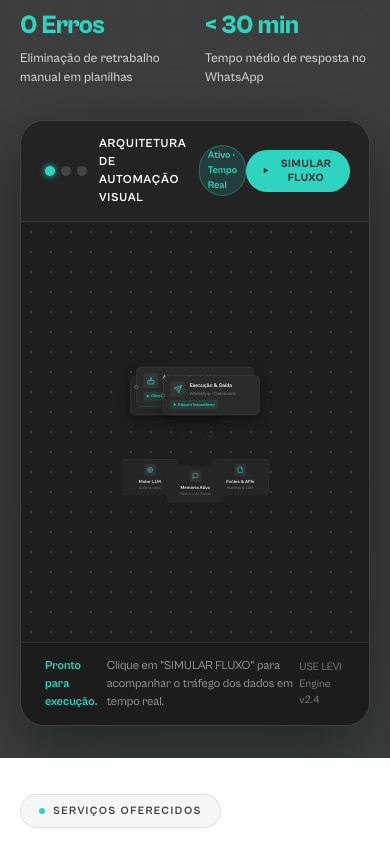
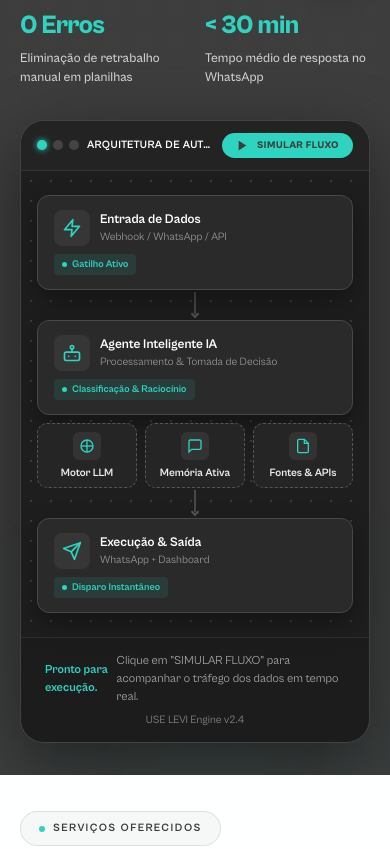
Before and after one commit to gibsonpaiva/use-levi, a website built with Vite: page index.html in a window 390 px wide. Shown: the part 840-1689 px from the top of the page. Built offline with nearby package versions, Linux system fonts and the light colour scheme; some packages are replaced by stand-ins of ours.

Commit message:
fluxo melhorado para o celular

```diff
--- a/index.html
+++ b/index.html
@@ -218,6 +218,12 @@
                 <div class="node-port port-right"></div>
               </div>
 
+              <!-- Conector Vertical Mobile 1 (Gatilho -> IA) -->
+              <div class="mobile-flow-connector" id="mobileWire1">
+                <div class="mobile-connector-line"></div>
+                <div class="mobile-connector-arrow"></div>
+              </div>
+
               <!-- NÓ 2: AGENTE DE INTELIGÊNCIA ARTIFICIAL -->
               <div class="n8n-node node-agent" id="nodeAgent">
                 <div class="node-card-inner">
@@ -248,6 +254,7 @@
               </div>
 
               <!-- SUB-NÓS CONECTADOS AO AGENTE DE IA -->
+              <div class="sub-nodes-container">
                 <!-- Sub 1: Modelo IA -->
                 <div class="sub-node sub-model" id="subModel">
                   <div class="sub-node-icon">
@@ -282,6 +289,13 @@
                   </div>
                   <div class="sub-node-name">Fontes & APIs</div>
                   <div class="sub-node-desc">Planilhas & CRM</div>
+                </div>
+              </div>
+
+              <!-- Conector Vertical Mobile 2 (IA -> Saída) -->
+              <div class="mobile-flow-connector" id="mobileWire2">
+                <div class="mobile-connector-line"></div>
+                <div class="mobile-connector-arrow"></div>
               </div>
 
               <!-- NÓ 3: AÇÃO DE SAÍDA -->
--- a/script.js
+++ b/script.js
@@ -86,6 +86,8 @@ document.addEventListener('DOMContentLoaded', () => {
   const subTools = document.getElementById('subTools');
   const wire1 = document.getElementById('wire1');
   const wire2 = document.getElementById('wire2');
+  const mobileWire1 = document.getElementById('mobileWire1');
+  const mobileWire2 = document.getElementById('mobileWire2');
   const packet1 = document.getElementById('packet1');
   const packet2 = document.getElementById('packet2');
 
@@ -102,6 +104,8 @@ document.addEventListener('DOMContentLoaded', () => {
     });
     if (wire1) wire1.classList.remove('active');
     if (wire2) wire2.classList.remove('active');
+    if (mobileWire1) mobileWire1.classList.remove('active');
+    if (mobileWire2) mobileWire2.classList.remove('active');
     if (packet1) packet1.classList.remove('flowing');
     if (packet2) packet2.classList.remove('flowing');
   }
@@ -126,6 +130,7 @@ document.addEventListener('DOMContentLoaded', () => {
     setLog("Passo 1/3: Gatilho acionado (Novo lead / WhatsApp recebido)");
     if (nodeTrigger) nodeTrigger.classList.add('active-step');
     if (wire1) wire1.classList.add('active');
+    if (mobileWire1) mobileWire1.classList.add('active');
     if (packet1) packet1.classList.add('flowing');
 
     await new Promise(r => setTimeout(r, 900));
@@ -144,6 +149,7 @@ document.addEventListener('DOMContentLoaded', () => {
     // Step 3: Ação de Saída / Atualização
     setLog("Passo 3/3: Executando ação -> Painel atualizado & WhatsApp disparado!");
     if (wire2) wire2.classList.add('active');
+    if (mobileWire2) mobileWire2.classList.add('active');
     if (packet2) packet2.classList.add('flowing');
     if (nodeAction) nodeAction.classList.add('active-step');
 
--- a/styles.css
+++ b/styles.css
@@ -787,6 +787,14 @@ body {
 }
 
 /* Sub-nodes below Agent */
+.sub-nodes-container {
+  display: contents;
+}
+
+.mobile-flow-connector {
+  display: none;
+}
+
 .sub-node {
   position: absolute;
   width: 135px;
@@ -820,50 +828,184 @@ body {
   left: calc(50% + 40px);
 }
 
-/* Redimensionamento responsivo perfeito em telas menores sem barra de rolagem */
-@media (max-width: 1180px) {
+/* Responsividade fluida entre Desktop e Tablets */
+@media (min-width: 993px) and (max-width: 1180px) {
   .n8n-flow-container {
     transform: scale(0.9);
     transform-origin: center center;
   }
 }
 
-@media (max-width: 992px) {
+@media (min-width: 769px) and (max-width: 992px) {
   .n8n-flow-container {
     transform: scale(0.78);
     transform-origin: center center;
   }
 }
 
+/* Layout Mobile Perfeito: Sequência Vertical Fluida sem Compressão (<= 768px) */
 @media (max-width: 768px) {
+  .n8n-header {
+    padding: 12px 16px;
+    gap: 10px;
+    display: flex;
+    align-items: center;
+    justify-content: space-between;
+  }
+
+  .n8n-title-bar {
+    gap: 8px;
+    min-width: 0;
+    flex: 1;
+  }
+
+  .n8n-flow-name {
+    font-size: 11px;
+    letter-spacing: 0.04em;
+    white-space: nowrap;
+    overflow: hidden;
+    text-overflow: ellipsis;
+  }
+
+  .n8n-flow-tag {
+    display: none;
+  }
+
+  .btn-simulate {
+    padding: 6px 14px;
+    font-size: 10px;
+    flex-shrink: 0;
+  }
+
+  .n8n-canvas {
+    min-height: auto;
+    padding: 24px 16px;
+    display: flex;
+    justify-content: center;
+    overflow: visible;
+  }
+
   .n8n-flow-container {
-    transform: scale(0.66);
-    transform-origin: center center;
-  }
-  .n8n-canvas {
-    min-height: 380px;
-    padding: 20px 0;
-  }
-}
-
-@media (max-width: 540px) {
-  .n8n-flow-container {
-    transform: scale(0.5);
-    transform-origin: center center;
-  }
-  .n8n-canvas {
-    min-height: 320px;
-    padding: 10px 0;
-  }
-}
-
-@media (max-width: 400px) {
-  .n8n-flow-container {
-    transform: scale(0.42);
-    transform-origin: center center;
-  }
-  .n8n-canvas {
-    min-height: 280px;
+    width: 100%;
+    max-width: 320px;
+    height: auto;
+    display: flex;
+    flex-direction: column;
+    align-items: center;
+    transform: none !important;
+    position: relative;
+  }
+
+  .n8n-svg-connections {
+    display: none;
+  }
+
+  /* Cards verticais no mobile */
+  .n8n-node {
+    position: static;
+    width: 100%;
+    max-width: 320px;
+    transform: none !important;
+    margin: 0;
+  }
+
+  .node-trigger,
+  .node-agent,
+  .node-action {
+    position: static;
+    width: 100%;
+    max-width: 320px;
+    top: auto;
+    left: auto;
+    right: auto;
+  }
+
+  .node-port {
+    display: none;
+  }
+
+  /* Conectores Verticais Animados */
+  .mobile-flow-connector {
+    display: flex;
+    flex-direction: column;
+    align-items: center;
+    justify-content: center;
+    height: 30px;
+    width: 100%;
+    position: relative;
+  }
+
+  .mobile-connector-line {
+    width: 2px;
+    height: 22px;
+    background: #484848;
+    transition: all 0.3s ease;
+  }
+
+  .mobile-connector-arrow {
+    width: 6px;
+    height: 6px;
+    border-right: 2px solid #555;
+    border-bottom: 2px solid #555;
+    transform: rotate(45deg);
+    margin-top: -3px;
+    transition: border-color 0.3s ease;
+  }
+
+  .mobile-flow-connector.active .mobile-connector-line {
+    background: var(--accent);
+    box-shadow: 0 0 10px var(--accent);
+  }
+
+  .mobile-flow-connector.active .mobile-connector-arrow {
+    border-color: var(--accent);
+  }
+
+  /* Linha dos 3 Sub-nós */
+  .sub-nodes-container {
+    display: grid;
+    grid-template-columns: repeat(3, 1fr);
+    gap: 8px;
+    width: 100%;
+    max-width: 320px;
+    margin-top: 8px;
+  }
+
+  .sub-node {
+    position: static;
+    width: 100%;
+    padding: 8px 4px;
+    display: flex;
+    flex-direction: column;
+    align-items: center;
+    text-align: center;
+    top: auto;
+    left: auto;
+  }
+
+  .sub-node-icon {
+    width: 24px;
+    height: 24px;
+    margin-bottom: 4px;
+  }
+
+  .sub-node-name {
+    font-size: 10px;
+    line-height: 1.2;
+    white-space: nowrap;
+  }
+
+  .sub-node-desc {
+    display: none;
+  }
+
+  /* Console */
+  .n8n-console {
+    flex-direction: column;
+    align-items: flex-start;
+    gap: 6px;
+    padding: 12px 16px;
+    font-size: 11px;
   }
 }
 
```
Lines whose indentation alone changed are shown as unchanged.
